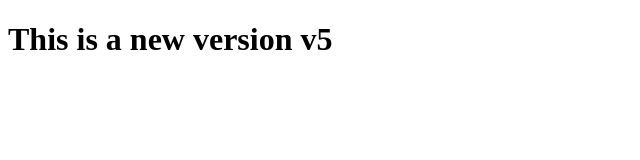
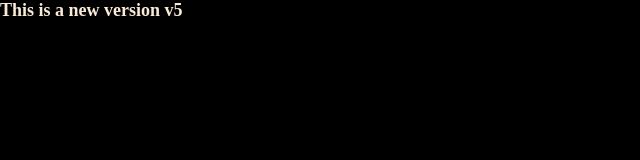
Before and after one commit to Kamlakarsingh-git/My-repo, a plain HTML site: page index.html in a window 1280 px wide. Shown: the whole page, without its empty margins (0-640 px from the left). Drawn offline with Linux system fonts and the light colour scheme.

Commit message:
added file for website

```diff
--- a/index.html
+++ b/index.html
@@ -4,6 +4,7 @@
     <meta charset="UTF-8">
     <meta name="viewport" content="width=device-width, initial-scale=1.0">
     <title>Document</title>
+    <link rel="stylesheet" href="styles.css">
 </head>
 <body>
     <body>
--- /dev/null
+++ b/styles.css
@@ -0,0 +1,9 @@
+*{
+    background: #000;
+    font-size: large;
+    margin: auto;
+    padding: 0%;
+    color: antiquewhite;
+    align-items: baseline;
+    justify-content: baseline;
+}
```
